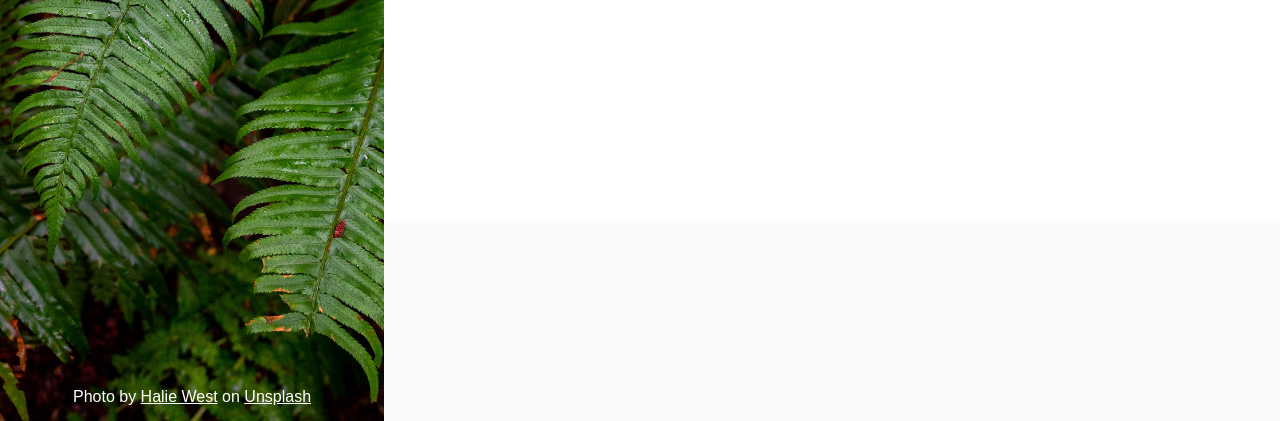
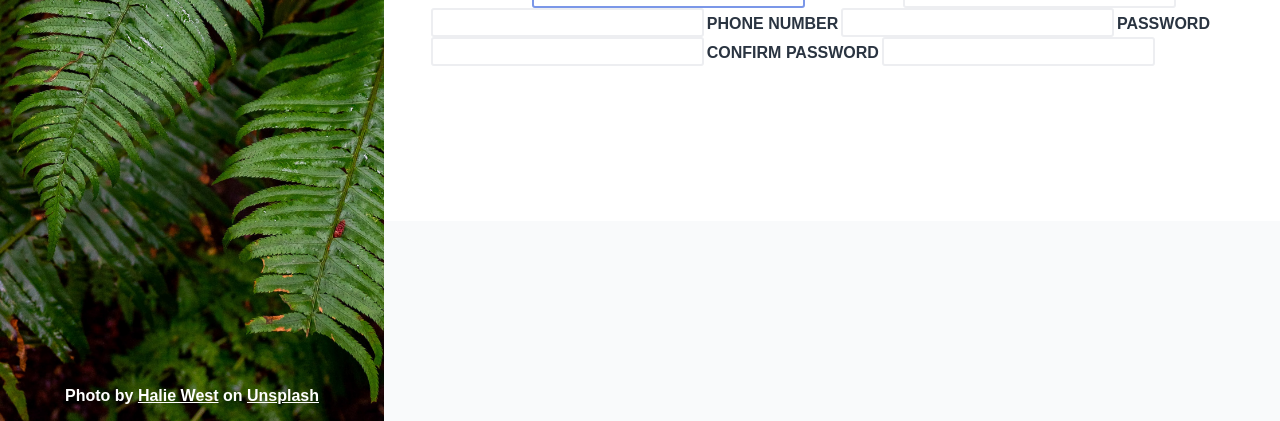
Before and after one commit to o11899nine/odin-signup, a plain HTML site: page index.html in a window 1280 px wide. Shown: the part 379-800 px from the top of the page. Drawn offline with Linux system fonts and the light colour scheme.

Commit message:
Add form fields

```diff
--- a/index.html
+++ b/index.html
@@ -22,7 +22,7 @@
       </div>
 
       <div class="window-right">
-        <div class="call-to-action">
+        <section class="call-to-action">
           <p>This is not a real online service! You know you
             need something like this in your life to help you realize your
             deepest dreams.</p>
@@ -30,8 +30,24 @@
           <br>
           <p>You <em>know</em> you want to.</p>
 
-        </div>
-        <div class="form-container"></div>
+          </section>
+        <section class="form-section">
+          <p>Let's do this!</p>
+          <form>
+            <label for="first-name">First name</label>
+            <input type="text" id="first-name" name="first-name" autofocus>
+            <label for="last-name">Last name</label>
+            <input type="text" id="last-name" name="last-name">
+            <label for="email">Email</label>
+            <input type="email" id="email" name="email">
+            <label for="phone-number">Phone number</label>
+            <input type="tel" id="phone-number" name="phone-number">
+            <label for="password">Password</label>
+            <input type="password" id="password" name="password">
+            <label for="confirm-password">Confirm password</label>
+            <input type="password" id="confirm-password" name="confirm-password">
+          </form>
+        </section>
       </div>
 
     </div>
--- a/style.css
+++ b/style.css
@@ -6,6 +6,7 @@
 
 :root {
   font-size: 62.5%;
+  font-family: Arial, Helvetica, sans-serif;
 }
 
 * {
@@ -17,7 +18,13 @@ body {
 }
 
 p {
-  font-family: Arial, Helvetica, sans-serif;
+  font-size: 2.4rem;
+  font-weight: 600;
+  line-height: normal;
+}
+
+em {
+  font-style: italic;
 }
 
 
@@ -75,14 +82,36 @@ p {
 
 .call-to-action {
   height: 300px;
-  font-size: 2.4rem;
-  font-weight: 600;
   padding-top: 80px;
   padding-left: 47px;
   max-width: 800px;
 }
 
-.form-container {
+.form-section {
   background-color: #fff;
   height: 300px;
+  padding-left: 47px;
+  padding-top: 20px;
 }
+
+input {
+  font-size: 2rem;
+  border: 2px solid #EDEEF1;
+  border-radius: 3px;
+}
+
+input:focus {
+  outline: none;
+  border-color: #7B97E8;
+}
+
+form {
+  margin-top: 10px;
+}
+
+label {
+  text-transform: uppercase;
+  font-size: 1.6rem;
+  font-weight: bold;
+  color: #2A3441;
+}
```
